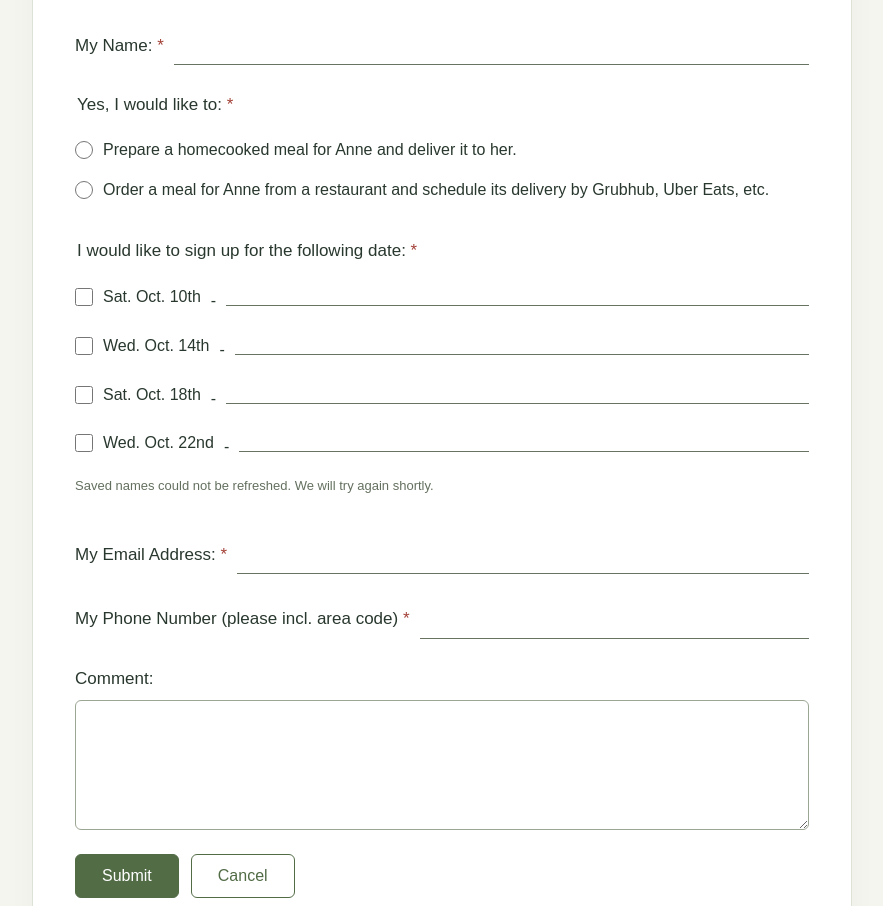
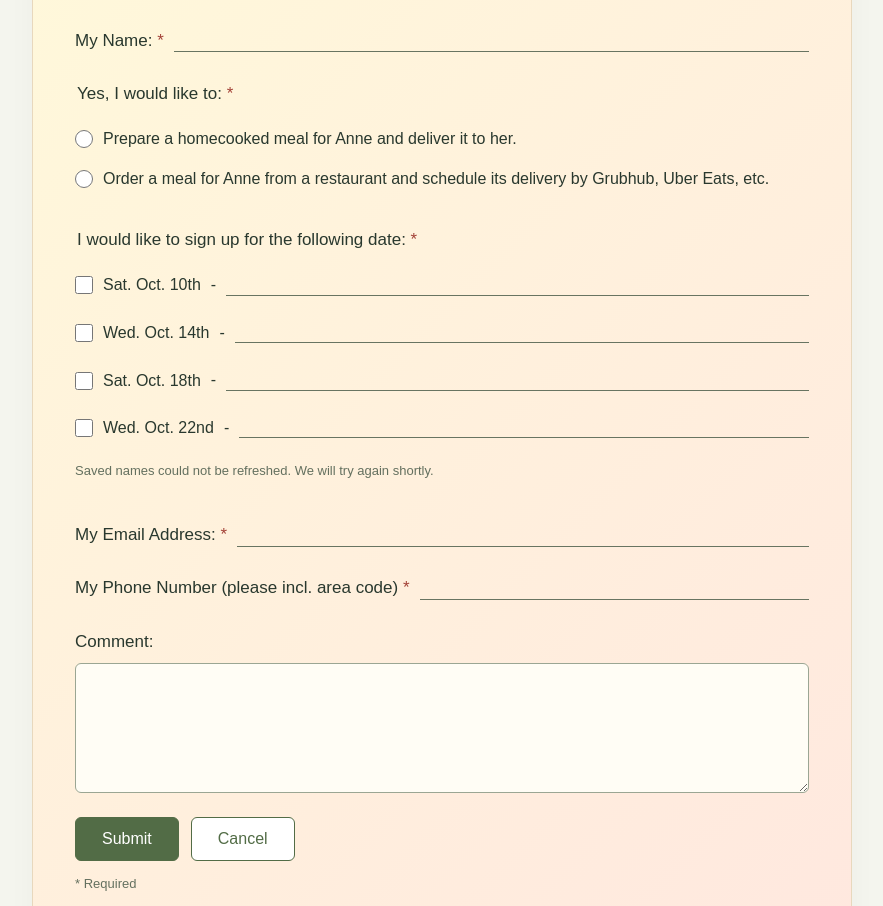
Before and after one commit to esemmelman/mealtrain, a plain HTML site: page index.html in a window 1280 px wide. Shown: the part 190-1096 px from the top of the page, without its empty margins (198-1081 px from the left). Drawn offline with Linux system fonts and the light colour scheme; no server answers.

Commit message:
Tighten field underlines and add warm pale form background

```diff
--- a/styles.css
+++ b/styles.css
@@ -1,7 +1,7 @@
 :root { color-scheme: light; font-family: Arial, Helvetica, sans-serif; color: #29382e; background: #f4f5ee; }
 * { box-sizing: border-box; }
 body { margin: 0; padding: 40px 20px; }
-main { max-width: 820px; margin: auto; background: white; border: 1px solid #dce2d6; border-radius: 14px; padding: 42px; box-shadow: 0 8px 30px #29382e08; }
+main { max-width: 820px; margin: auto; background: linear-gradient(135deg, #fff9da, #ffe8df); border: 1px solid #e8d8bd; border-radius: 14px; padding: 42px; box-shadow: 0 8px 30px #29382e08; }
 header { text-align: center; border-bottom: 1px solid #dce2d6; padding-bottom: 26px; margin-bottom: 30px; }
 h1 { font-size: clamp(24px, 4vw, 32px); line-height: 1.3; margin: 0 0 14px; }
 h2 { font-size: 18px; letter-spacing: .12em; margin: 0; color: #60735c; }
@@ -10,15 +10,15 @@ legend, .line-field, .comment-label { font-size: 17px; line-height: 1.6; }
 legend { margin-bottom: 12px; }
 b { color: #a34137; font-weight: normal; }
 .line-field { display: flex; align-items: baseline; flex-wrap: wrap; gap: 10px; margin-bottom: 26px; }
-.line-field input { flex: 1; min-width: 150px; font: inherit; padding: 5px 6px; color: inherit; border: 0; border-bottom: 1px solid #687461; border-radius: 0; background: transparent; }
+.line-field input { flex: 1; min-width: 150px; font: inherit; line-height: 1.15; padding: 0 6px 1px; color: inherit; border: 0; border-bottom: 1px solid #687461; border-radius: 0; background: transparent; }
 .choice { display: flex; align-items: flex-start; gap: 10px; line-height: 1.6; padding: 7px 0; cursor: pointer; }
 .choice input { flex-shrink: 0; width: 18px; height: 18px; margin: 4px 0 0; accent-color: #526c46; }
-.date-row { display: grid; grid-template-columns: auto auto minmax(0, 1fr); align-items: baseline; gap: 10px; margin-bottom: 8px; }
+.date-row { display: grid; grid-template-columns: auto auto minmax(0, 1fr); align-items: center; gap: 10px; margin-bottom: 8px; }
 .date-row .choice { flex-shrink: 0; }
-.name-line { flex: 1; min-height: 30px; min-width: 80px; border-bottom: 1px solid #687461; padding: 4px 6px; line-height: 1.5; overflow-wrap: anywhere; }
+.name-line { flex: 1; min-height: 21px; min-width: 80px; border-bottom: 1px solid #687461; padding: 0 6px 1px; line-height: 1.15; overflow-wrap: anywhere; }
 .pending-name { color: #60735c; font-style: italic; }
 .comment-label { display: block; margin-bottom: 8px; }
-textarea { display: block; width: 100%; resize: vertical; min-height: 130px; border: 1px solid #9ba693; border-radius: 6px; padding: 12px; font: inherit; color: inherit; }
+textarea { display: block; width: 100%; resize: vertical; min-height: 130px; border: 1px solid #9ba693; border-radius: 6px; padding: 4px 6px; font: inherit; color: inherit; background: #fffdf5; }
 .actions { display: flex; gap: 12px; margin-top: 24px; }
 button { background: #526c46; color: white; border: 1px solid #526c46; border-radius: 6px; font: inherit; padding: 12px 26px; cursor: pointer; }
 button.secondary { background: white; color: #526c46; }
```
